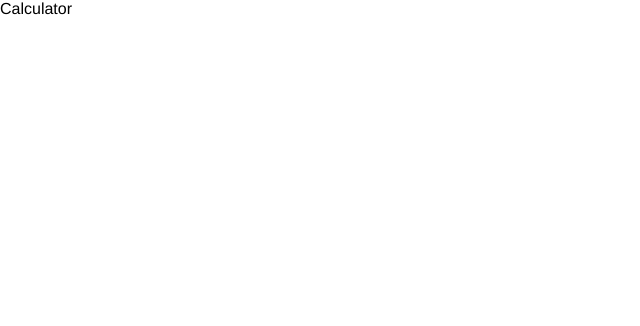
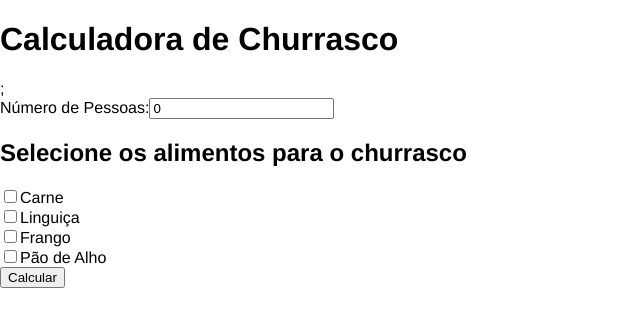
Before and after one commit to mauricioraypereira/churrascometro, a React (Vite) app: page / in a window 1280 px wide. Shown: the top 326 px of the page, without its empty margins (0-640 px from the left). Built offline with nearby package versions, Linux system fonts and the light colour scheme.

Commit message:
CalculatorBarbacue implemented

```diff
--- a/src/components/calculator-barbacue/CalculatorBarbacue.tsx
+++ b/src/components/calculator-barbacue/CalculatorBarbacue.tsx
@@ -1,6 +1,32 @@
+import { useNavigate } from "react-router-dom";
+import { foodsNames } from "../../types";
+import { Formik, Field, Form } from "formik";
+import * as Yup from "yup";
+
 const CalculatorBarbacue = () => {
     return (
-        <div></div>
+        <div>
+            <Formik
+                initialValues={{ peoples: 0, selectedFoods: [] }}
+                onSubmit={() => {}}>
+                <Form>
+                    <div>
+                        <label htmlFor="peoples">Número de Pessoas:</label>
+                        <Field name="peoples" type="number" />
+                    </div>
+                    <h2>Selecione os alimentos para o churrasco</h2>
+                    {Object.keys(foodsNames).map((food, index) => (
+                        <div key={index}>
+                            <Field type="checkbox" name="selectedFoods" value={food} />
+                            <label htmlFor="selectedFoods">
+                                {foodsNames[food]}
+                            </label>
+                        </div>
+                    ))}
+                    <button type="submit">Calcular</button>
+                </Form>
+            </Formik>
+        </div>
     )
 }
 
--- a/src/pages/calculator/Calculator.tsx
+++ b/src/pages/calculator/Calculator.tsx
@@ -1,6 +1,11 @@
+import CalculatorBarbacue from "../../components/calculator-barbacue/CalculatorBarbacue";
+
 const Calculator = () => {
     return (
-        <div>Calculator</div>
+        <div>
+            <h1>Calculadora de Churrasco</h1>;
+            <CalculatorBarbacue />
+        </div>
     )
 };
 
```
